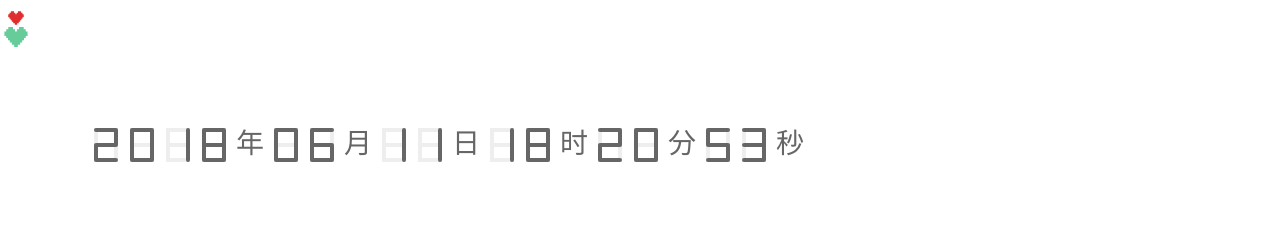
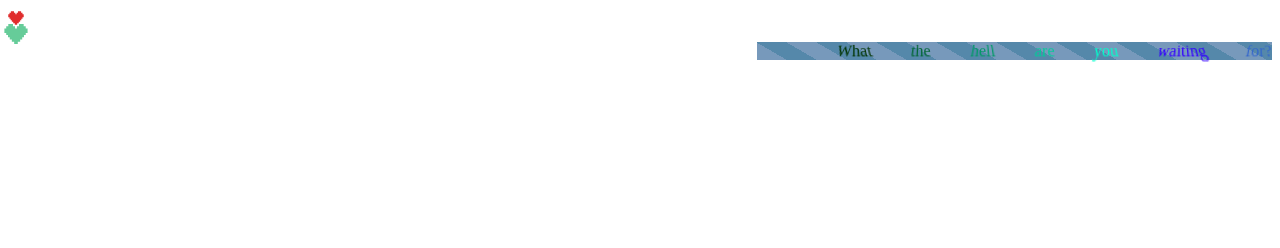
Before and after one commit to 15224430211/Nothing, a plain HTML site: page index.html in a window 1280 px wide. Drawn offline with Linux system fonts and the light colour scheme.

Commit message:
先注掉二逼time和canvas，加了个非主流配色导航 颜色应该有更好的办法写

```diff
--- a/index.html
+++ b/index.html
@@ -9,27 +9,45 @@
 </head>
 <body>
 
+<div class="top">
     <div>
-    <svg class="icon boom_1" style="width: 1em; height: 1em;vertical-align: middle;fill: currentColor;overflow: hidden;"
+        <svg class="icon boom_1"
+             style="width: 1em; height: 1em;vertical-align: middle;fill: currentColor;overflow: hidden;"
              viewBox="0 0 1024 1024" version="1.1" xmlns="http://www.w3.org/2000/svg" p-id="2596">
             <path d="M927.4 273.5v-95.4h-87.9V82.8h-201v95.3h-87.9v95.4h-78.5v-95.4h-88V82.8H183.2v95.3H95.3v95.4H16.7v190.6h78.6v95.4h75.3v95.3H246v95.3h87.9v95.4h100.5v95.3h153.9v-95.3h100.4v-95.4h88v-95.3H852.1v-95.3h75.3v-95.4h78.5V273.5z"
                   fill="#E02D2D" p-id="2597"></path>
         </svg>
     </div>
     <div>
-    <svg class="icon boom_2" style="width: 1em; height: 1em;vertical-align: middle;fill: currentColor;overflow: hidden;"
+        <svg class="icon boom_2"
+             style="width: 1em; height: 1em;vertical-align: middle;fill: currentColor;overflow: hidden;"
              viewBox="0 0 1024 1024" version="1.1" xmlns="http://www.w3.org/2000/svg" p-id="2596">
             <path d="M927.4 273.5v-95.4h-87.9V82.8h-201v95.3h-87.9v95.4h-78.5v-95.4h-88V82.8H183.2v95.3H95.3v95.4H16.7v190.6h78.6v95.4h75.3v95.3H246v95.3h87.9v95.4h100.5v95.3h153.9v-95.3h100.4v-95.4h88v-95.3H852.1v-95.3h75.3v-95.4h78.5V273.5z"
                   fill="#66cc99" p-id="2597"></path>
         </svg>
     </div>
 
-<div id="time"></div>
-<canvas id="fucking" style="width: 500px;height: 500px;"></canvas>
+    <ul class="guide">
+        <li><a href="#">What</a></li>
+        <li><a href="#">the</a></li>
+        <li><a href="#">hell</a></li>
+        <li><a href="#">are</a></li>
+        <li><a href="#">you</a></li>
+        <li><a href="#">waiting</a></li>
+        <li><a href="#">for?</a></li>
+    </ul>
 
 
-<script type="text/javascript" rel="script" src="src/js/main.js"></script>
-<script type="text/javascript" rel="script" src="src/js/time.js"></script>
+
+
+</div>
+
+<!--<div id="time"></div>-->
+<!--<canvas id="fucking" style="width: 500px;height: 500px;"></canvas>-->
+
+
+<!--<script type="text/javascript" rel="script" src="src/js/main.js"></script>-->
+<!--<script type="text/javascript" rel="script" src="src/js/time.js"></script>-->
 <script>
 
 </script>
--- a/src/css/main.css
+++ b/src/css/main.css
@@ -1,3 +1,56 @@
+.top{
+
+}
+
+.guide{
+   float: right;
+    list-style: none;
+    background: repeating-linear-gradient(30deg,
+    #79b, #79b 15px, #58a 0, #58a 30px);
+}
+
+.guide  li{
+    float: left;
+    margin-left: 40px;
+    transform: perspective(.5em) rotateX(8deg);
+}
+
+.guide li:first-child{
+    color: #003300;
+
+}
+
+.guide li:nth-child(2){
+    color:#006633;
+}
+
+.guide li:nth-child(3){
+    color:#009966;
+}
+
+.guide li:nth-child(4){
+    color:#00CC99;
+}
+
+.guide li:nth-child(5){
+    color:#00FFCC;
+}
+
+.guide li:nth-child(6){
+    color:#3300FF;
+}
+
+.guide li:nth-child(7){
+    color:#3366CC;
+}
+
+.guide li a{
+    text-decoration: none;
+    color: inherit;
+}
+
+
+
 .boom_1{
     animation:pulse_1 1s ease infinite;
 }
@@ -9,8 +62,8 @@
 }
 
 .boom_2{
-
     animation:pulse_2 1s ease infinite;
+    float: left;
 }
 
 @keyframes pulse_2 {
@@ -19,14 +72,14 @@
     100%{transform: scale(1.5);}
 }
 
-#time {
-    position: relative;
-    margin: 0 80px;
-    height: 200px;
-}
+/*#time {*/
+    /*position: relative;*/
+    /*margin: 0 80px;*/
+    /*height: 200px;*/
+/*}*/
 
-#time canvas {
-    position: absolute;
-    width: 100%;
-    height: 100%;
-}
+/*#time canvas {*/
+    /*position: absolute;*/
+    /*width: 100%;*/
+    /*height: 100%;*/
+/*}*/
```
Also changed, not shown: src/img/shining_doge.jpg (added). Lines whose indentation alone changed are shown as unchanged.
